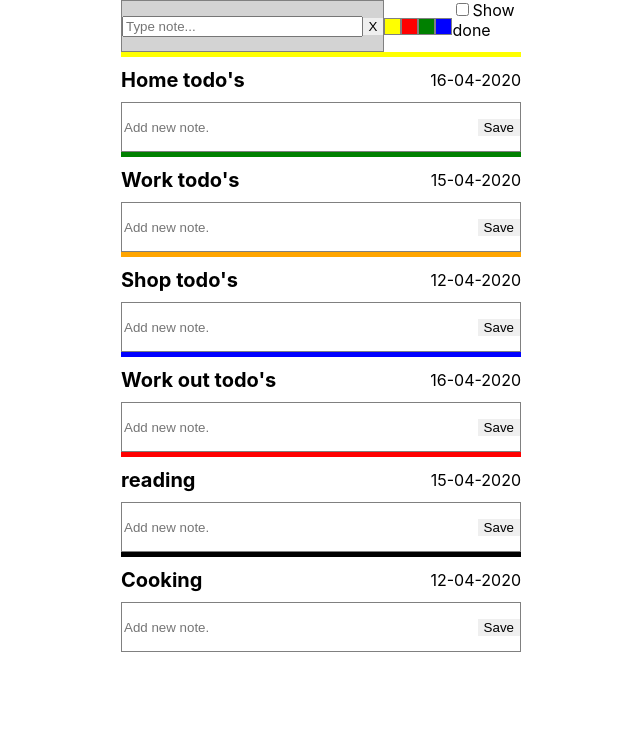
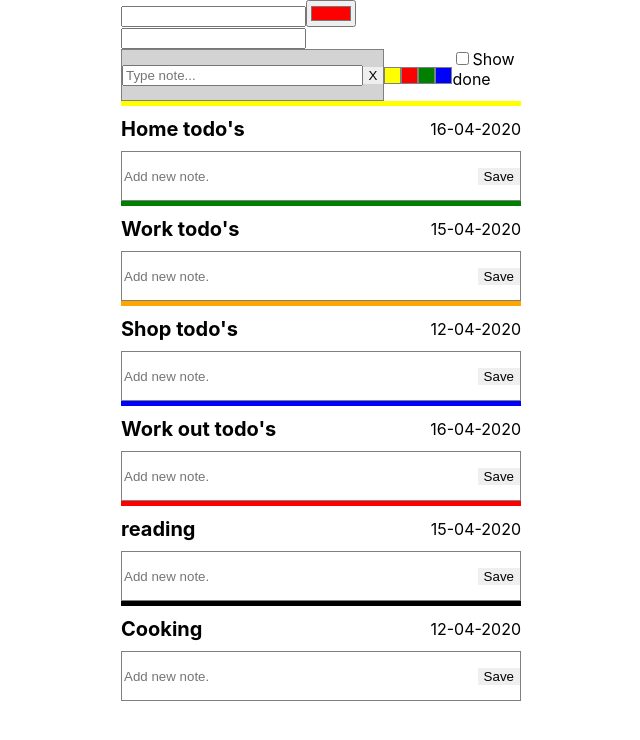
Before and after one commit to KostyrkoNazar/didwilldo, a React (Create React App) app: page / in a window 1280 px wide. Shown: the top 740 px of the page, without its empty margins (319-959 px from the left). Built offline with nearby package versions, Linux system fonts and the light colour scheme.

Commit message:
AddGoup.js

```diff
--- /dev/null
+++ b/src/AddGroup/AddGoup.js
@@ -0,0 +1,52 @@
+import React, {useState} from "react";
+
+function AddGroup({addNewGroup}) {
+
+    const [color, setColor] = useState('#ff0000')
+    const [title, setTitle] = useState('')
+    const [createdDate, setCreatedDate] = useState(Date)
+
+
+    const createNewGroup =(e)=> {
+        if (title.length > 0 && color.length > 0) {
+
+            const newGroup = {
+                id: 1,
+                color: color,
+                title: title,
+                created: " ",
+                todoList:[]
+            }
+
+            addNewGroup(title, color)
+
+            setTitle('')
+            setColor('#ff0000')
+        }
+
+        e.preventDefault();
+    }
+
+    return(
+        <div>
+            <input type = 'text'
+                   name = 'groupTitle'
+                   value = {title}
+                   onChange = {()=>console.log('new Group title')}
+            />
+
+            <input type = 'color'
+                   name = 'colorPicker'
+                   value = {color}
+                   onChange = {()=>console.log(('pick new color'))}
+            />
+
+            <input type = 'Create'
+                   name = 'creatGroup'
+                   onClick = {()=>createNewGroup}
+            />
+        </div>
+    )
+}
+
+export default AddGroup
--- a/src/Dashboard/Dashboard.js
+++ b/src/Dashboard/Dashboard.js
@@ -4,12 +4,14 @@ import TodoSearch from "../TodoSearch/TodoSearch";
 import ColorPanel from "../ColorPanel/ColorPanel";
 import './styles.css'
 import TodoFilter from "../TodoFilter/TodoFilter";
+import AddGroup from "../AddGroup/AddGoup";
 
 function Dashboard({data}) {
     const [searchValue, setSearchValue] = useState('')
     const [todoGroupArray, setTodoArray] = useState([])
     const [selectedColor, setSelectedColor]=useState('')
     const [isFiltered, setIsFiltered] = useState(false)
+    const [group, setGroup] = useState([])
 
     const onClear = () => setSearchValue('');
 
@@ -126,10 +128,17 @@ function Dashboard({data}) {
         setSelectedColor(color)
     }
 
+    const addNewGroup =(newGroup)=> {
+        setGroup(newGroup)
+    }
 
 
     return(
         <div className='dashboard'>
+
+            <div className = 'addGroup'>
+                <AddGroup addNewGroup={addNewGroup}/>
+            </div>
 
             <div className='dashboardHeader'>
 
```
